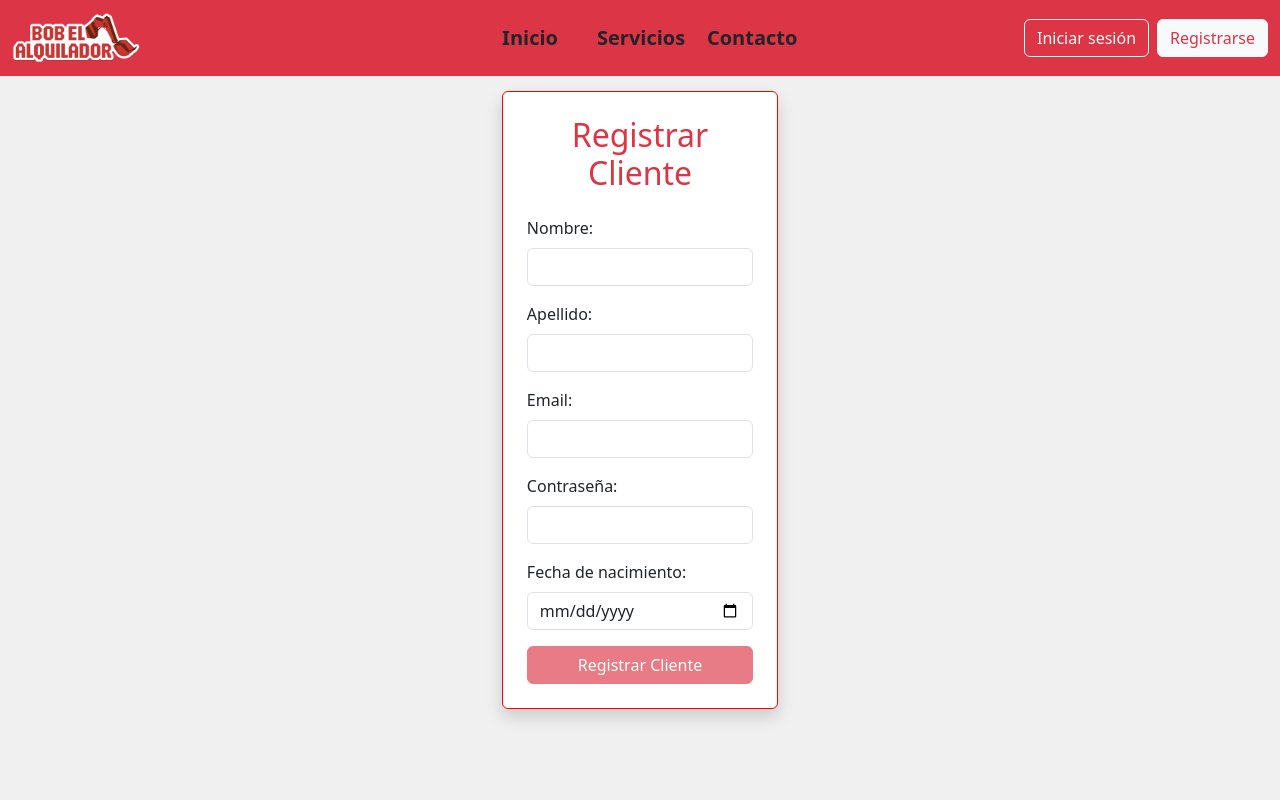
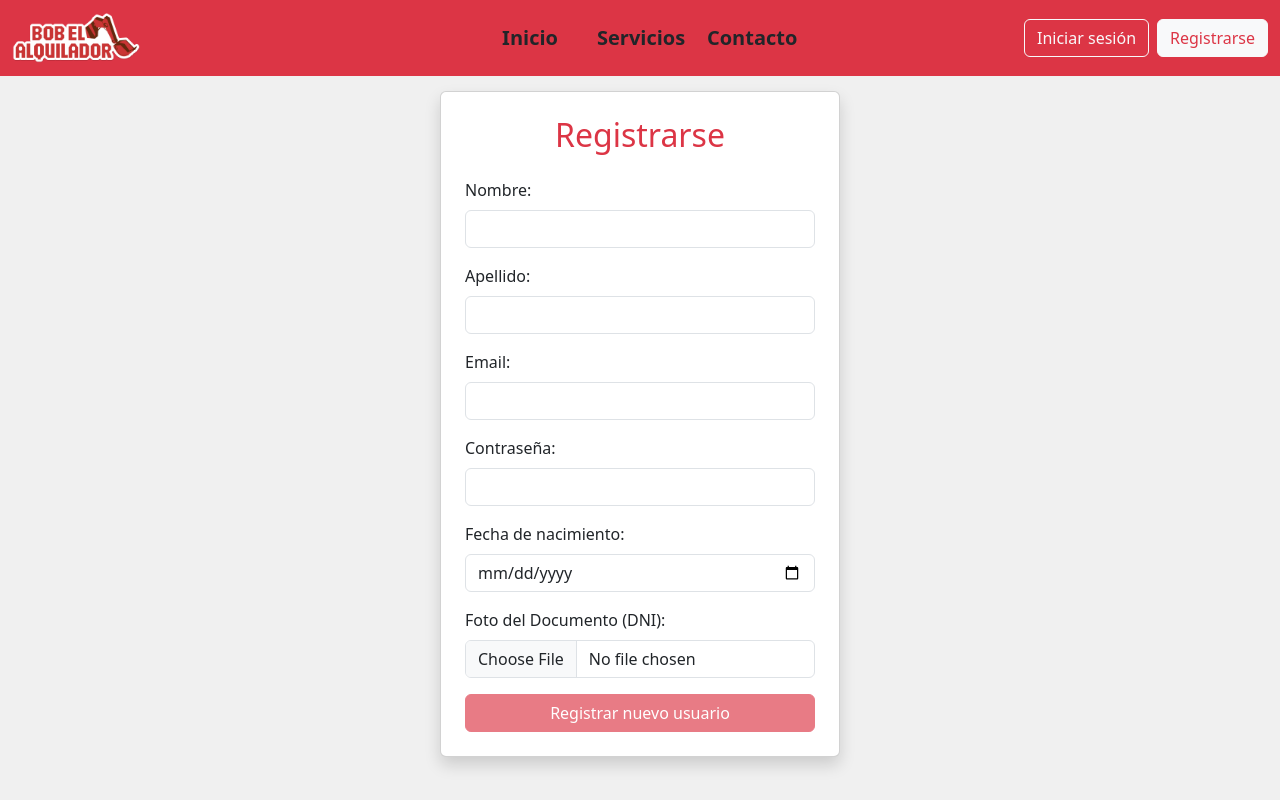
Before and after one commit to AgustinPlatun/BobElAlquilador, a React (Vite) app in the folder IngeProyecto/: page /register in a window 1280 px wide. Built offline with nearby package versions, Linux system fonts and the light colour scheme.

Commit message:
Se arreglo el registro que por alguna razon se habia roto en un pull

```diff
--- a/IngeProyecto/src/pages/Register.tsx
+++ b/IngeProyecto/src/pages/Register.tsx
@@ -2,16 +2,17 @@ import React, { useState } from 'react';
 import axios from 'axios';
 import Navbar from '../Components/NavBar/Navbar';
 
-const RegistrarCliente: React.FC = () => {
+const Register: React.FC = () => {
   const [nombre, setNombre] = useState('');
   const [apellido, setApellido] = useState('');
   const [email, setEmail] = useState('');
   const [password, setPassword] = useState('');
   const [fechaNacimiento, setFechaNacimiento] = useState('');
+  const [dniFoto, setDniFoto] = useState<File | null>(null);
   const [error, setError] = useState('');
 
   const isFormValid = () => {
-    return nombre && apellido && email && password && fechaNacimiento;
+    return nombre && apellido && email && password && fechaNacimiento && dniFoto;
   };
 
   const handleSubmit = async (e: React.FormEvent) => {
@@ -19,110 +20,83 @@ const RegistrarCliente: React.FC = () => {
     setError('');
 
     if (!isFormValid()) {
-      setError('Todos los campos son obligatorios.');
+      setError('Todos los campos son obligatorios, incluyendo la foto del documento.');
       return;
     }
 
     try {
-      const data = {
-        nombre,
-        apellido,
-        email,
-        password,
-        fecha_nacimiento: fechaNacimiento,
-      };
+      const formData = new FormData();
+      formData.append('nombre', nombre);
+      formData.append('apellido', apellido);
+      formData.append('email', email);
+      formData.append('password', password);
+      formData.append('fecha_nacimiento', fechaNacimiento);
+      if (dniFoto) formData.append('dni_foto', dniFoto);
 
-      const response = await axios.post('http://localhost:5000/registrar-cliente', data);
+      const response = await axios.post('http://localhost:5000/register', formData, {
+        headers: { 'Content-Type': 'multipart/form-data' },
+      });
+
       alert(response.data.message);
     } catch (error) {
-      console.error('Error en el registro:', error);
-      setError('Hubo un problema con el registro.');
+      console.error('Error al registrar cliente:', error);
+      setError('Hubo un problema al registrar el cliente.');
     }
   };
 
   return (
-    <div className="d-flex flex-column min-vh-100">
+    <div>
       <Navbar />
-      <main className="flex-grow-1 d-flex justify-content-center align-items-center py-5">
-        <div
-          className="card p-4 shadow"
-          style={{ maxWidth: '400px', width: '90%', border: '1px solid red' }}
-        >
-          <h2 className="text-center mb-4 text-danger">Registrar Cliente</h2>
-          <form onSubmit={handleSubmit}>
+      <div className="register-page-container d-flex justify-content-center align-items-center min-vh-100 pt-5" style={{ width: '100vw', height: '100vh' }}>
+        <div className="card p-4 shadow" style={{ maxWidth: '400px', width: '90%' }}>
+          <h2 className="text-center mb-4 text-danger">Registrarse</h2>
+          <form onSubmit={handleSubmit} encType="multipart/form-data">
             <div className="mb-3">
               <label htmlFor="nombre" className="form-label">Nombre:</label>
-              <input
-                type="text"
-                id="nombre"
-                className="form-control"
-                value={nombre}
-                onChange={(e) => setNombre(e.target.value)}
-              />
+              <input type="text" id="nombre" className="form-control" value={nombre} onChange={(e) => setNombre(e.target.value)} />
             </div>
 
             <div className="mb-3">
               <label htmlFor="apellido" className="form-label">Apellido:</label>
-              <input
-                type="text"
-                id="apellido"
-                className="form-control"
-                value={apellido}
-                onChange={(e) => setApellido(e.target.value)}
-              />
+              <input type="text" id="apellido" className="form-control" value={apellido} onChange={(e) => setApellido(e.target.value)} />
             </div>
 
             <div className="mb-3">
               <label htmlFor="email" className="form-label">Email:</label>
-              <input
-                type="email"
-                id="email"
-                className="form-control"
-                value={email}
-                onChange={(e) => setEmail(e.target.value)}
-              />
+              <input type="email" id="email" className="form-control" value={email} onChange={(e) => setEmail(e.target.value)} />
             </div>
 
             <div className="mb-3">
               <label htmlFor="password" className="form-label">Contraseña:</label>
-              <input
-                type="password"
-                id="password"
-                className="form-control"
-                value={password}
-                onChange={(e) => setPassword(e.target.value)}
-              />
+              <input type="password" id="password" className="form-control" value={password} onChange={(e) => setPassword(e.target.value)} />
             </div>
 
             <div className="mb-3">
               <label htmlFor="fecha_nacimiento" className="form-label">Fecha de nacimiento:</label>
+              <input type="date" id="fecha_nacimiento" className="form-control" value={fechaNacimiento} onChange={(e) => setFechaNacimiento(e.target.value)} />
+            </div>
+
+            <div className="mb-3">
+              <label htmlFor="dni_foto" className="form-label">Foto del Documento (DNI):</label>
               <input
-                type="date"
-                id="fecha_nacimiento"
+                type="file"
+                id="dni_foto"
                 className="form-control"
-                value={fechaNacimiento}
-                onChange={(e) => setFechaNacimiento(e.target.value)}
+                accept="image/*"
+                onChange={(e) => setDniFoto(e.target.files?.[0] || null)}
               />
             </div>
 
-            {error && (
-              <div className="alert alert-danger text-center p-2" role="alert">
-                {error}
-              </div>
-            )}
+            {error && <div className="alert alert-danger text-center p-2">{error}</div>}
 
-            <button
-              type="submit"
-              className="btn btn-danger w-100"
-              disabled={!isFormValid()}
-            >
-              Registrar Cliente
+            <button type="submit" className="btn btn-danger w-100" disabled={!isFormValid()}>
+              Registrar nuevo usuario
             </button>
           </form>
         </div>
-      </main>
+      </div>
     </div>
   );
 };
 
-export default RegistrarCliente;
+export default Register;
```
Also changed, not shown: 1 other file (tests, documents, lock files or other folders).
